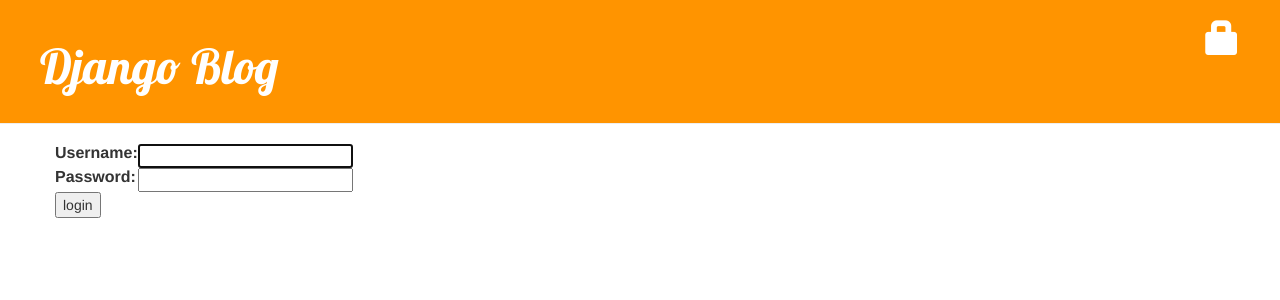
After one commit to beardlesslumberjack/my-first-blog, a Django app: page /accounts/login/ in a window 1280 px wide. The commit adds this page. Shown: the top 300 px of the page. Run offline with Django 3.2, Linux system fonts and the light colour scheme; some libraries are stand-ins or nearby versions.

Commit message:
added login and feature security

```diff
--- a/blog/templates/blog/base.html
+++ b/blog/templates/blog/base.html
@@ -12,8 +12,12 @@
             {% if user.is_authenticated %}
             <a href="{% url 'post_new' %}" class="top-menu"><span class="glyphicon glyphicon-plus"></span></a>
             <a href="{% url 'post_draft_list' %}" class="top-menu"><span class="glyphicon glyphicon-edit"></span></span> </a>
+                <p class="top-menu">Hello {{ user.username.title }}</p>
+                <small><a href="{% url 'logout'%}">Log Out</a></small>
+            {% else %}
+                <a href="{% url 'login' %}" class="top-menu"><span class="glyphicon glyphicon-lock"></span></a>
             {% endif %}
-            <h1><a href="/">Django Girls Blog</a></h1>
+            <h1><a href="/">Django Blog</a></h1>
         </div>
         <div class="content container">
             <div class="row">
--- a/blog/templates/blog/post_detail.html
+++ b/blog/templates/blog/post_detail.html
@@ -10,8 +10,10 @@
             <a class="btn btn-default" href="{% url 'post_publish' pk=post.pk %}">Publish</a>
         {% endif %}
         {% if user.is_authenticated %}
-        <a class="btn btn-default" href="{% url 'post_edit' pk=post.pk %}"> <span class="glyphicon glyphicon-pencil"></span></a>
-        <a class="btn btn-default" href="{% url 'post_remove' pk=post.pk %}"><span class="glyphicon glyphicon-remove"></span> </a>
+            <a class="btn btn-default" href="{% url 'post_edit' pk=post.pk %}"> <span class="glyphicon glyphicon-pencil"></span></a>
+            <a class="btn btn-default" href="{% url 'post_remove' pk=post.pk %}"><span class="glyphicon glyphicon-remove"></span> </a>
+        {% else %}
+            <a href="{% url 'login' %}" class="top-menu"><span class="glyphicon glyhicon-lock"></span> </a>
         {% endif %}
         <h1>{{ post.title }}</h1>
         <p>{{ post.text|linebreaksbr }}</p>
--- /dev/null
+++ b/blog/templates/registration/login.html
@@ -0,0 +1,25 @@
+{% extends "blog/base.html" %}
+
+{% block content %}
+
+
+    <form method="post" action="{% url 'login' %}">
+    {% csrf_token %}
+        <table>
+        <tr>
+            <td>{{ form.username.label_tag }}</td>
+            <td>{{ form.username }}</td>
+        </tr>
+        <tr>
+            <td>{{ form.password.label_tag }}</td>
+            <td>{{ form.password }}</td>
+        </tr>
+        </table>
+
+        <input type="submit" value="login" />
+        <input type="hidden" name="next" value="{{ next }}" />
+    </form>
+    {% if form.errors %}
+        <p>Your username and password didn't match, please try again</p>
+    {% endif %}
+{% endblock %}
--- a/mysite/settings.py
+++ b/mysite/settings.py
@@ -70,7 +70,7 @@
 
 WSGI_APPLICATION = 'mysite.wsgi.application'
 
-
+LOGIN_REDIRECT_URL = '/'
 # Database
 # https://docs.djangoproject.com/en/1.10/ref/settings/#databases
 
--- a/mysite/urls.py
+++ b/mysite/urls.py
@@ -1,7 +1,11 @@
 from django.conf.urls import include, url
 from django.contrib import admin
 
+from django.contrib.auth import views
+
 urlpatterns = [
-    url(r'^admin/', admin.site.urls),
+    url(r'^admin/', include(admin.site.urls)),
+    url(r'^accounts/login/$', views.login, name='login'),
+    url(r'^accounts/logout/$', views.logout, name='logout', kwargs={'next_page': '/'}),
     url(r'', include('blog.urls')),
 ]
```
Also changed, not shown: blog/views.py (+12 -0 lines).
